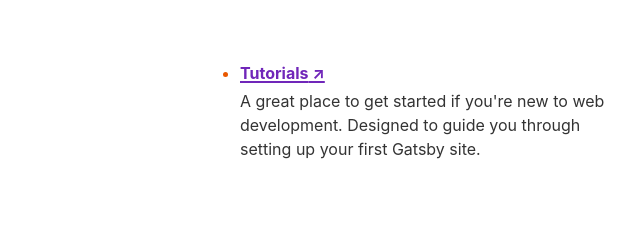
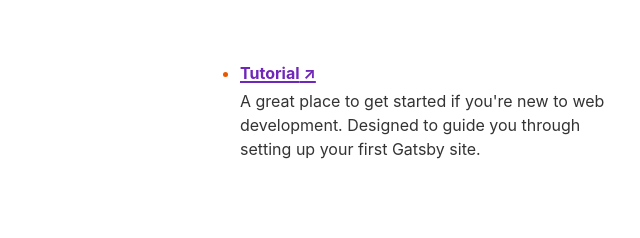
Before and after one commit to demobfor/gatsby-starter-default, a Gatsby site: page / in a window 1280 px wide. Shown: the part 313-551 px from the top of the page, 0-640 px from the left. Built offline with nearby package versions, Linux system fonts and the light colour scheme; Gatsby itself is replaced by a stand-in of ours.

Commit message:
Update index.js

```diff
--- a/src/pages/index.js
+++ b/src/pages/index.js
@@ -8,7 +8,7 @@ import * as styles from "../components/index.module.css"
 
 const links = [
   {
-    text: "Tutorials",
+    text: "Tutorial",
     url: "https://www.gatsbyjs.com/docs/tutorial",
     description:
       "A great place to get started if you're new to web development. Designed to guide you through setting up your first Gatsby site.",
```
